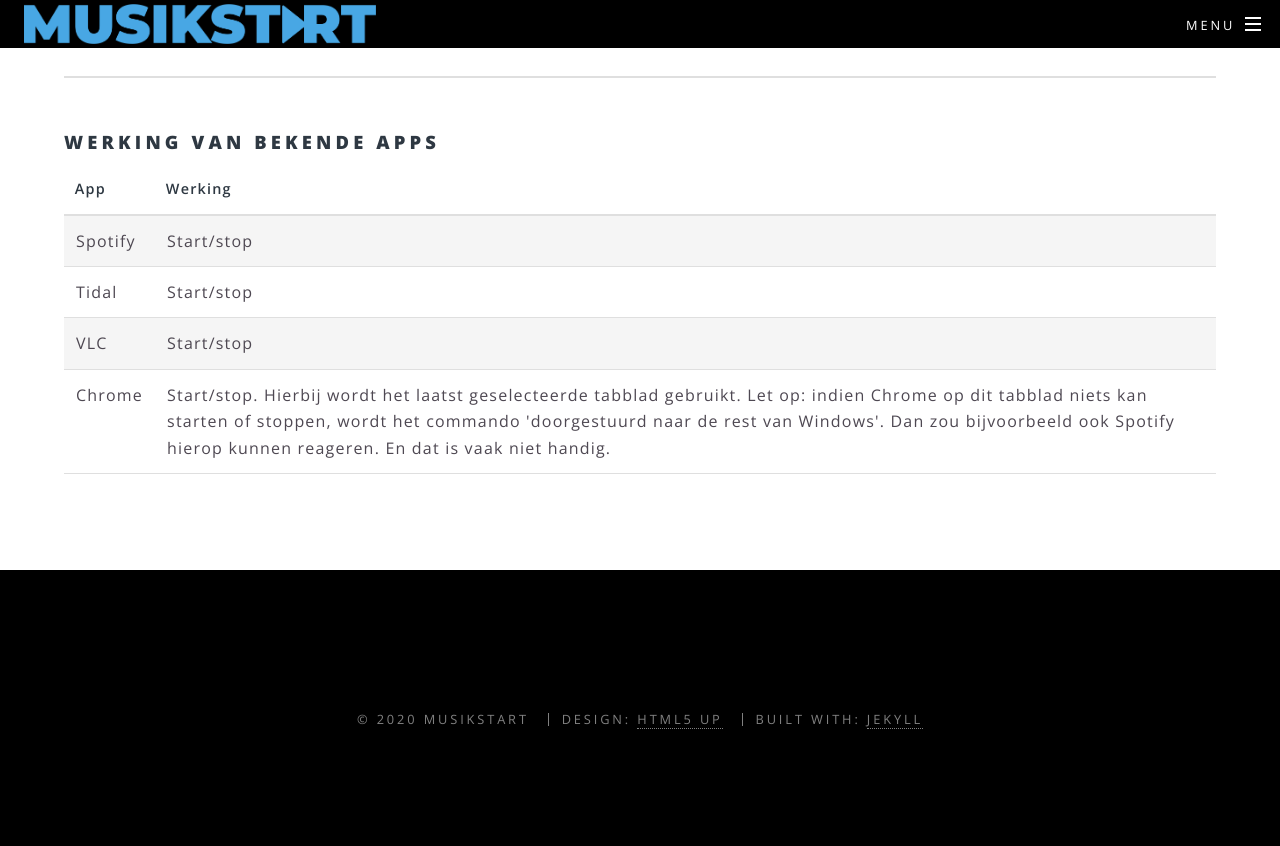
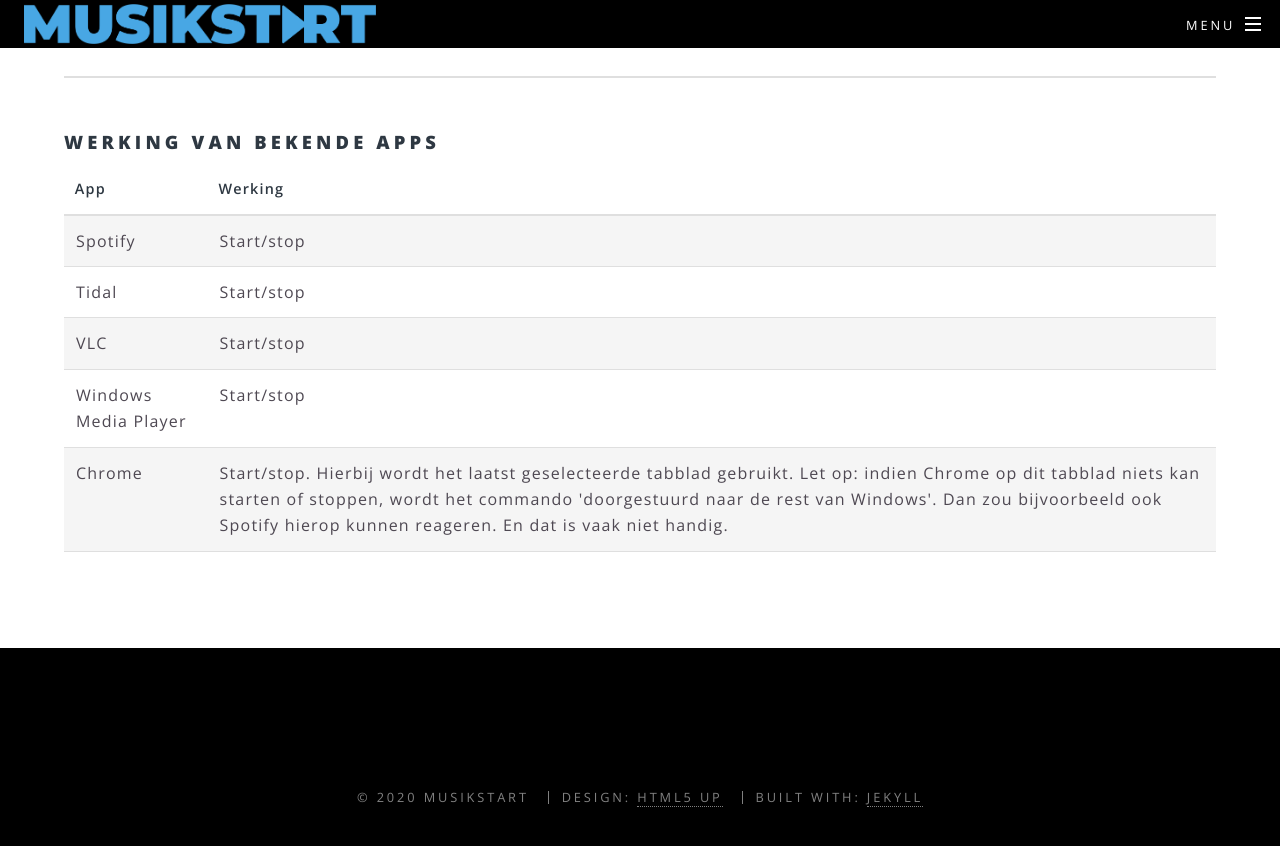
Before and after one commit to xsivreyer/musikstart, a Jekyll site: the page built from apps.html, in a window 1280 px wide and 900 px high, scrolled down 791 px. Shown: the top 846 px of the window. Built offline with Jekyll 4.4.1, drawn with Linux system fonts in a browser that asks for light colours; before the commit the page ends 1613 px from its top, so only the background shows below that.

Commit message:
Windows Media Player support, test version

```diff
--- a/apps.html
+++ b/apps.html
@@ -43,6 +43,10 @@
 					<td>Start/stop</td>
 				</tr>
 				<tr>
+					<td>Windows Media Player</td>
+					<td>Start/stop</td>
+				</tr>
+				<tr>
 					<td>Chrome</td>
 					<td>
 						Start/stop. Hierbij wordt het laatst geselecteerde tabblad gebruikt.
--- a/software.html
+++ b/software.html
@@ -35,6 +35,7 @@
                         <ul>
                             <li>Controleren op updates</li>
                             <li>Ondersteuning voor toetsaanslagen</li>
+                            <li>Ondersteuning voor Windows Media Player</li>
                         </ul>
                     </td>
                     <th>-</th>
```
Also changed, not shown: 1 other file.
